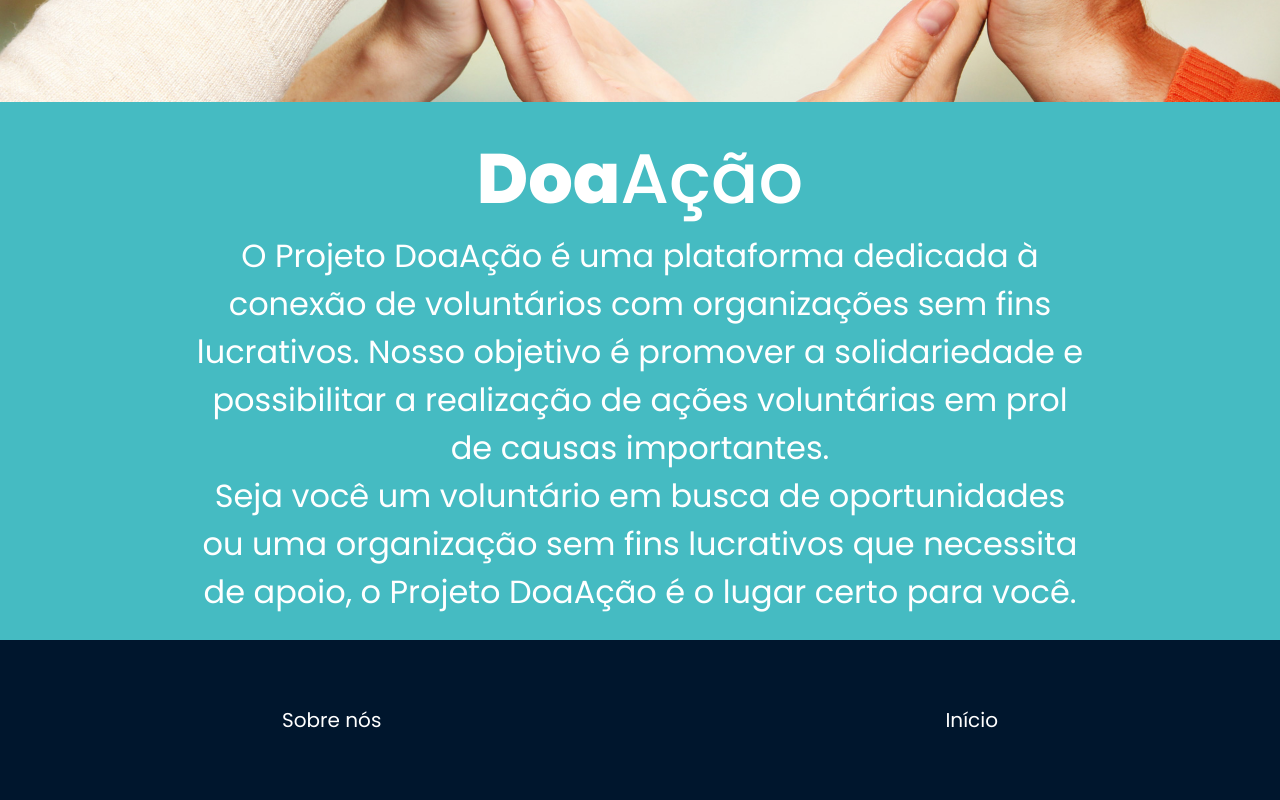
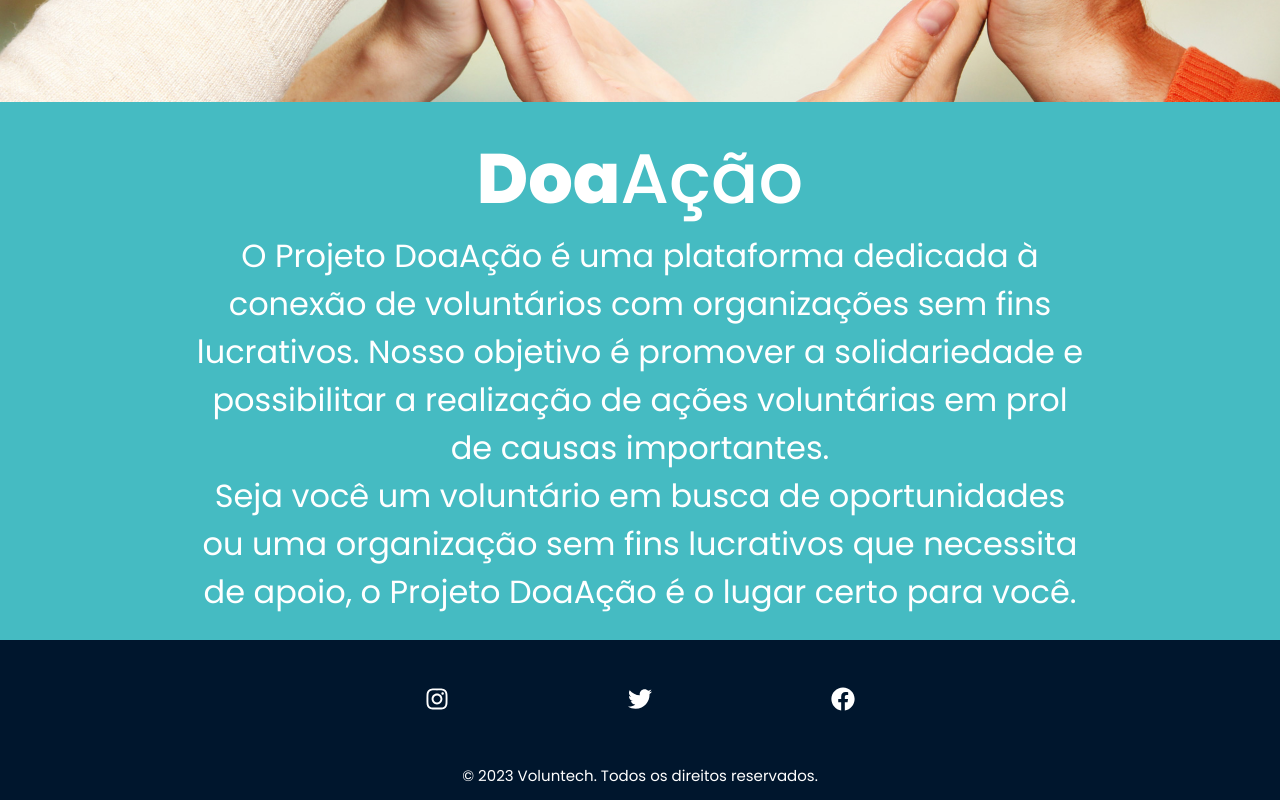
Before and after one commit to Fernando-Goncalves-Campos/Projeto-DoaAcao, a React (Create React App) app in the folder projeto/: page / in a window 1280 px wide. Shown: the part 378-1178 px from the top of the page. Built offline with nearby package versions, Linux system fonts and the light colour scheme.

Commit message:
adição do css do footer

```diff
--- a/projeto/package.json
+++ b/projeto/package.json
@@ -12,6 +12,7 @@
     "@testing-library/user-event": "^13.5.0",
     "react": "^18.2.0",
     "react-dom": "^18.2.0",
+    "react-icons": "^4.10.1",
     "react-router-dom": "^6.11.2",
     "react-scripts": "5.0.1",
     "web-vitals": "^2.1.4"
--- a/projeto/src/Components/Footer.jsx
+++ b/projeto/src/Components/Footer.jsx
@@ -1,4 +1,5 @@
 import { memo } from "react";
+import { FaFacebook, FaInstagram, FaTwitter } from 'react-icons/fa';
 
 import LinkQuery from "./LinkQuery.jsx";
 
@@ -8,8 +9,12 @@ function Footer() {
 	return(
         <footer>
             <div className="links">
-                <LinkQuery to="/aboutus" replace>Sobre nós</LinkQuery>
-                <LinkQuery to="/home" replace>Início</LinkQuery>
+                <a className='instagram-icon' href="https://www.instagram.com/" target="_blank"><FaInstagram /></a>
+                <a className='twitter-icon' href="https://www.twitter.com/" target="_blank"><FaTwitter /></a>
+                <a className='facebook-icon' href="https://www.facebook.com/" target="_blank"><FaFacebook /></a>
+            </div>
+            <div className="copyright-msg">
+                <span>© 2023 Voluntech. Todos os direitos reservados.</span>
             </div>
         </footer>
     );
--- a/projeto/src/Components/Footer.style.css
+++ b/projeto/src/Components/Footer.style.css
@@ -8,13 +8,18 @@ footer {
     width: 100%;
     height: var(--Footer-height);
     background-color: #00162D;
+    display: flex;
+    flex-direction: column;
+    align-items: center;
 }
 
 .links{
+    width: 60%;
     height: var(--Footer-height);
-    vertical-align: center;
     display: flex;
-    text-align: center;
+    justify-content: space-evenly;
+    align-items: center;
+
 }
 
 .links span {
@@ -22,3 +27,27 @@ footer {
     cursor: pointer;
     margin: auto;
 }
+
+a {
+    color: #FFF;
+    font-size: 24px;
+    margin: 0 10px;
+    text-decoration: none;
+  }
+
+  a:hover {
+    color: #45BBC2;
+  }
+
+
+.copyright-msg {
+    display: flex;
+    justify-content: center;
+    width: 60%;
+    margin-bottom: 1%;
+}
+
+.copyright-msg span {
+    color: #FFF;
+    font-size: 15px;
+}
```
Also changed, not shown: 1 other file (tests, documents, lock files or other folders).
